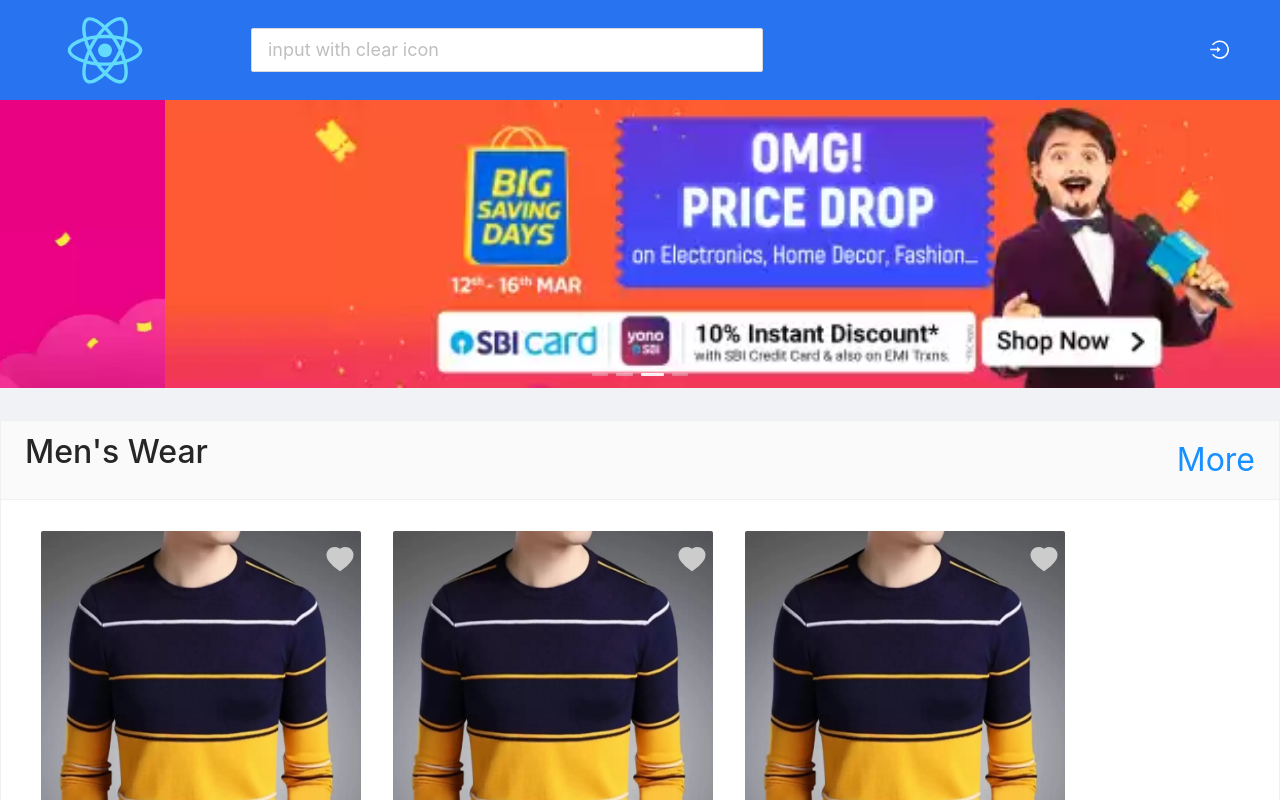
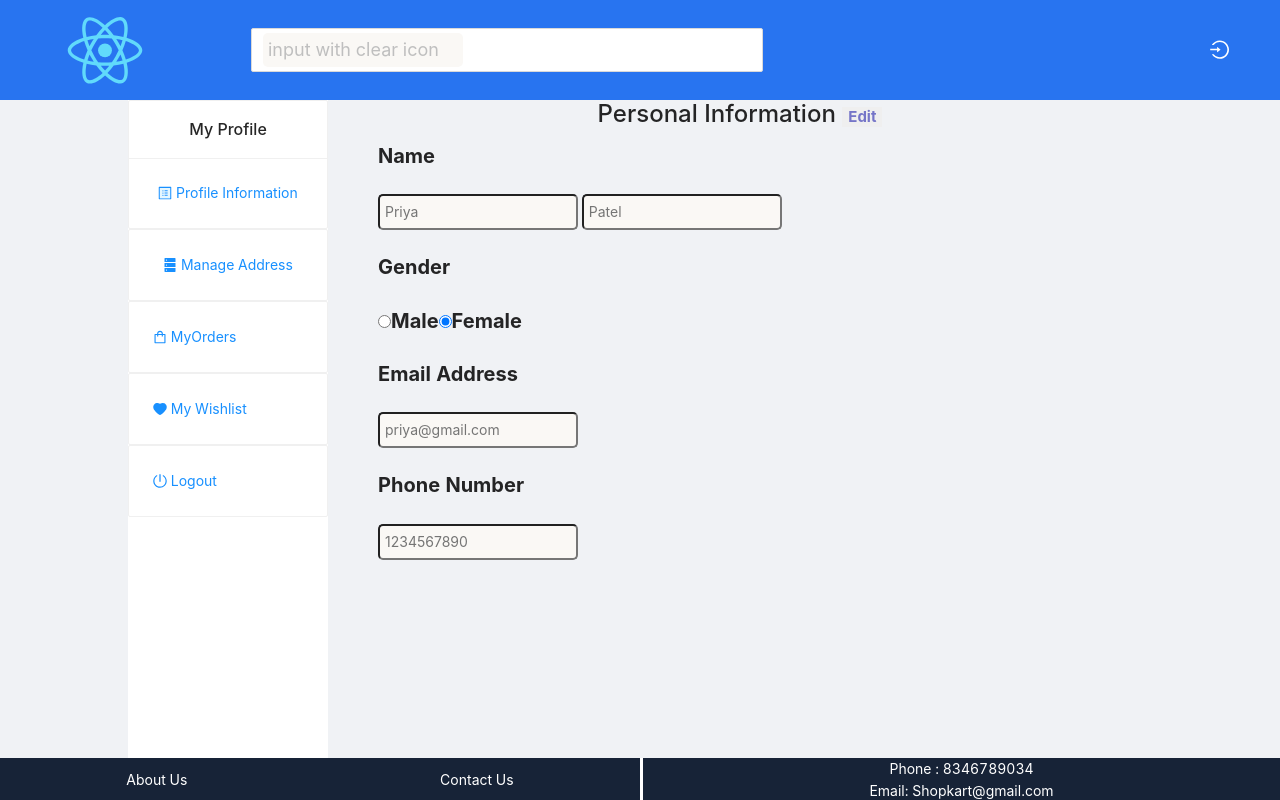
Before and after one commit to RaviSolanki0103/shopkart, a React (Create React App) app in the folder front_end/: page /profile in a window 1280 px wide. Shown: the top 800 px of the page. Built offline with nearby package versions, Linux system fonts and the light colour scheme; the HTML template or start-up script is replaced by a standard one.

Commit message:
profile page UI

```diff
--- a/front_end/package.json
+++ b/front_end/package.json
@@ -13,6 +13,7 @@
     "bootstrap": "^5.1.3",
     "react": "^17.0.2",
     "react-dom": "^17.0.2",
+    "react-icons": "^4.3.1",
     "react-redux": "^7.2.6",
     "react-router-dom": "^6.2.1",
     "react-scripts": "5.0.0",
@@ -47,7 +48,6 @@
   },
   "description": "This project was bootstrapped with [Create React App](https://github.com/facebook/create-react-app).",
   "main": "index.js",
-  "devDependencies": {},
   "keywords": [],
   "author": "",
   "license": "ISC"
--- a/front_end/src/components/login/Login.jsx
+++ b/front_end/src/components/login/Login.jsx
@@ -25,11 +25,15 @@
   return (
     <div className="main-div">
       <Modal
-        title={title}
+        title={flag === 0 ? "Login":title}
         footer={null}
         visible={myaction.openLogin}
         onOk={() => dispatch(openLogin(false))}
-        onCancel={() => dispatch(openLogin(false))}
+        onCancel={() =>
+          {dispatch(openLogin(false))
+          setFlag(0)
+          }
+        }
       >
         {
           flag === 0 ? <LoginForm changeFlag={changeFlag}  /> : flag === 1 ? <Registration changeFlag={changeFlag} />:  <ForgotPassword changeFlag={changeFlag}  />
--- a/front_end/src/components/navbar/Navbar.jsx
+++ b/front_end/src/components/navbar/Navbar.jsx
@@ -6,8 +6,8 @@
   UserOutlined,
 } from "@ant-design/icons";
 import { Menu, Input, Badge } from "antd";
-import { useNavigate } from "react-router-dom";
-import { useDispatch } from "react-redux";
+import { Link, useNavigate } from "react-router-dom";
+import { useDispatch, useSelector } from "react-redux";
 import { openLogin } from "../../redux/actions/index";
 import Login from "../login/Login";
 const { SubMenu } = Menu;
@@ -19,6 +19,7 @@
   const navigate = useNavigate();
 
   const dispatch = useDispatch();
+  const myaction = useSelector((state) => state);
 
   const handleClick = (e) => {
     setCurrent(e.key);
@@ -46,7 +47,7 @@
             {/* account menu with available options */}
             <SubMenu key="account" icon={<UserOutlined />} title="Account">
               <Menu.ItemGroup title="account">
-                <Menu.Item key="setting:1">Profile</Menu.Item>
+                <Menu.Item key="setting:1"><Link to="/profile">Profile</Link></Menu.Item>
                 <Menu.Item key="setting:2">Orders</Menu.Item>
                 <Menu.Item key="setting:3">wishlist</Menu.Item>
               </Menu.ItemGroup>
@@ -68,7 +69,8 @@
             onClick={() => {
               dispatch(openLogin(true));
               // navigate("/login");
-              // setLoginStatus(true);
+              // setLoginStatus(myaction);
+              setLoginStatus(true);
             }}
           />
         )}
--- /dev/null
+++ b/front_end/src/components/profile/Profile.jsx
@@ -0,0 +1,93 @@
+import React from 'react'
+import { Layout, Row, Col, Collapse, Card } from "antd";
+import "./profile.css";
+import {
+    UserOutlined,
+    PoweroffOutlined,
+    ShoppingOutlined,
+    DatabaseFilled,
+    HeartFilled,
+    ProfileTwoTone
+} from "@ant-design/icons";
+const { Sider, Content } = Layout;
+
+function Profile() {
+    return (
+        <>
+            <Layout className="profile-page-layout">
+                <Sider theme="light" className="profile-sidebar">
+
+                    <Card size="medium" title="My Profile" >
+                        <a class="sidebar-nav-link" href="#0">
+                            <p><ProfileTwoTone />  Profile Information</p>
+                        </a>
+                    </Card>
+                    <Card size="medium" >
+                        <a class="sidebar-nav-link" href="#0">
+                            <p> <DatabaseFilled /> Manage Address</p>
+                        </a>
+                    </Card>
+                    <Card size="medium" >
+                        <Row>
+                            <Col>
+                                <a className="sidebar-nav-link" href="/order">
+                                    <p> <ShoppingOutlined /> MyOrders</p>
+                                </a>
+                            </Col>
+                        </Row>
+                    </Card>
+                    <Card size="medium" >
+                        <Row>
+                            <Col>
+                                <a class="sidebar-nav-link" href="/wishlist">
+                                    <p> <HeartFilled /> My Wishlist</p>
+                                </a>
+                            </Col>
+                        </Row>
+                    </Card>
+                    <Card size="medium" >
+                        <Row>
+                            <Col>
+                                <a class="sidebar-nav-link" href="#0">
+                                    <p> <PoweroffOutlined /> Logout</p>
+                                </a>
+                            </Col>
+                        </Row>
+                    </Card>
+                </Sider>
+                <Content>
+                    <div className="main-content" >
+                        <div className="main-title">
+                            <h4 >Personal Information <button className="editbtn">Edit</button></h4>
+                        </div>
+                        <div className="infoform">
+                            <form className="form">
+                                <label>Name</label><br /><br />
+                                <input type="text" placeholder="Priya" />  <input type="text" placeholder="Patel" /> <br /><br />
+                                <label>Gender</label><br /><br />
+                                <input type="radio" name="gender" value="male" />
+                                <label> Male </label>
+                                <input type="radio" name="gender" value="female" checked />
+                                <label> Female</label><br /><br />
+                                <label>Email Address</label><br /><br />
+                                <input type="email" name="email" placeholder="priya@gmail.com" /><br /><br />
+                                <label >Phone Number</label><br /><br />
+                                <input type="number" name="phone" placeholder="1234567890" />
+
+
+                            </form>
+                        </div>
+
+                    </div>
+                </Content>
+            </Layout>
+
+        </>
+
+
+
+
+    )
+}
+
+export default Profile
--- a/front_end/src/router/Routing.jsx
+++ b/front_end/src/router/Routing.jsx
@@ -4,6 +4,7 @@
 import Homepage from "../screens/Homepage";
 import SpecificProduct from "../screens/SpecificProduct";
 import Order from "../screens/Order";
+import Profilescreen from "../screens/Profilescreen";
 
 function Routing() {
   return (
@@ -13,6 +14,7 @@
         <Route exact path="/product-category" element={<Category />} />
         <Route exact path="/product" element={<SpecificProduct />} />
         <Route exact path="/order" element={<Order />} />
+        <Route exact path="/profile" element={<Profilescreen />} />
         <Route exact path="*" element={<Homepage />} />
 
       </Routes>
--- /dev/null
+++ b/front_end/src/screens/Profilescreen.jsx
@@ -0,0 +1,19 @@
+import React from "react";
+import Footer from "../components/footer/footer";
+import Navbar from "../components/navbar/Navbar";
+import Profile from "../components/profile/Profile";
+import Container from "../utils/Container/Container";
+
+function Homepage() {
+    return (
+        <div>
+            <Navbar />
+            <Container>
+                <Profile />
+            </Container>
+        <Footer />
+        </div>
+    );
+}
+
+export default Homepage;
```
Also changed, not shown: 1 other file (tests, documents, lock files or other folders).
